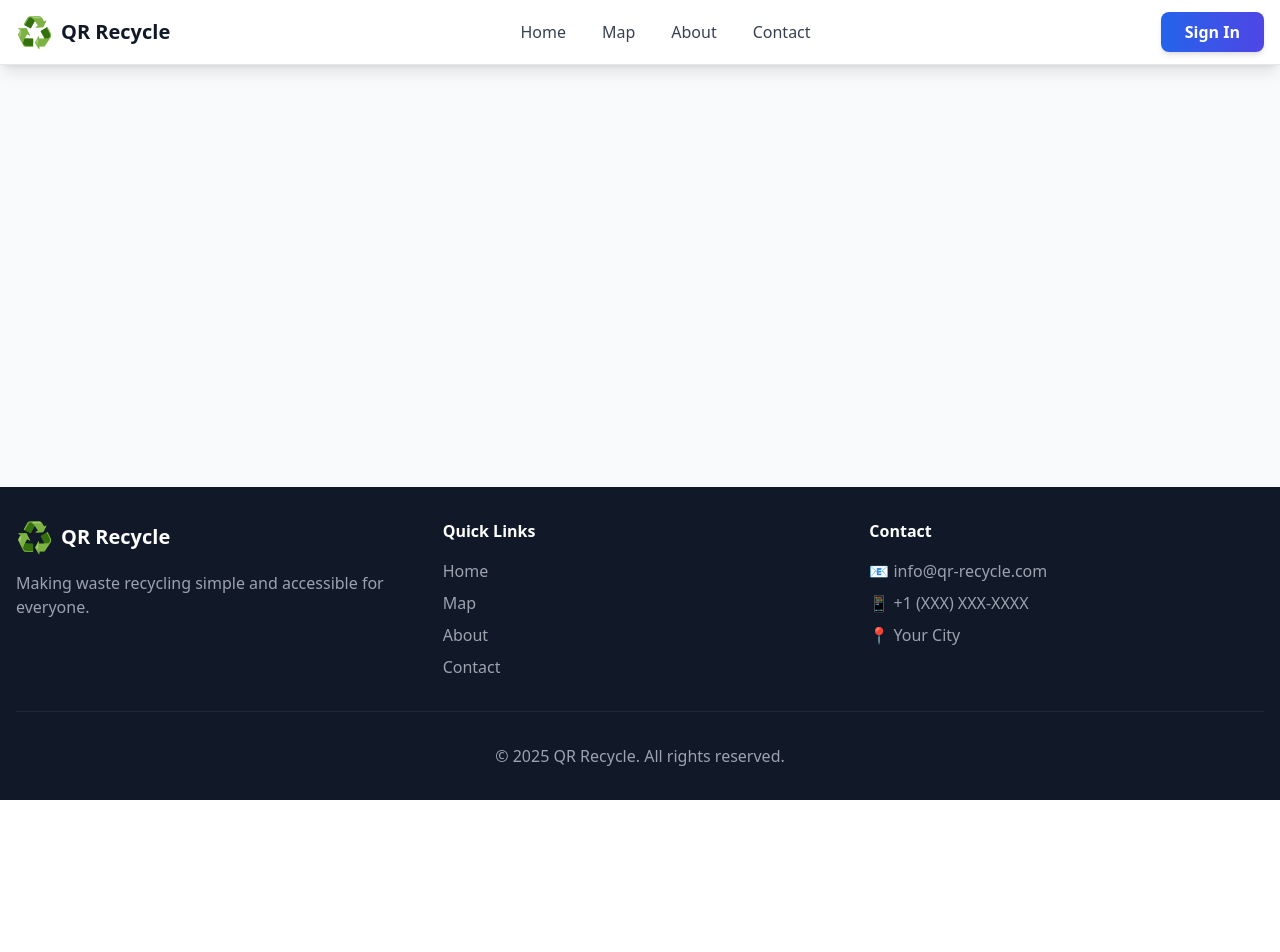
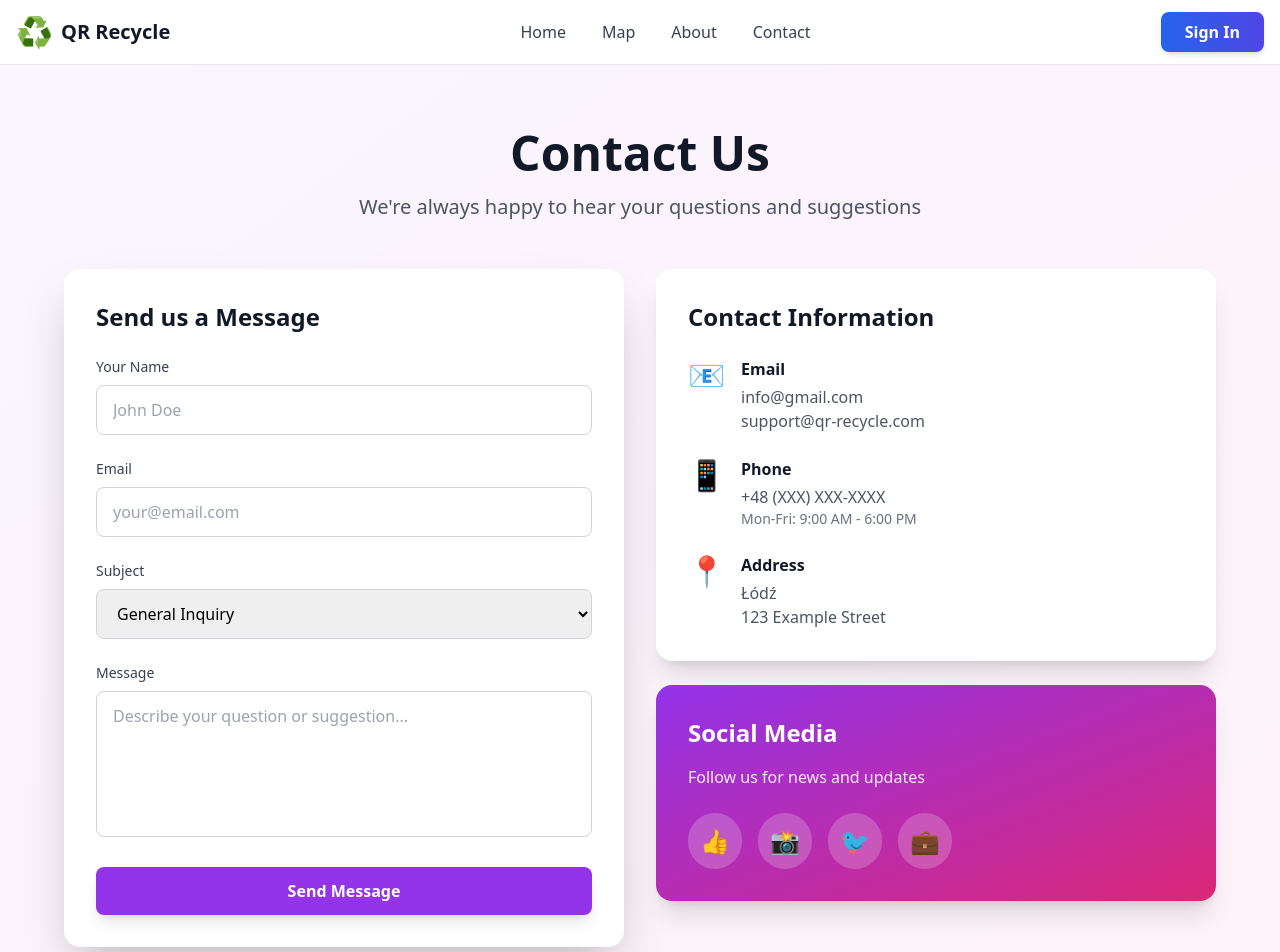
Before and after one commit to Malikethes/eco-point, a Nuxt app: page /contact in a window 1280 px wide. Shown: the top 952 px of the page. Before the commit the page ends 800 px from the top, so only its background shows below. Built offline with nearby package versions, Linux system fonts and the light colour scheme.

Commit message:
feat: add contact page UI

```diff
--- /dev/null
+++ b/pages/contact.vue
@@ -0,0 +1,131 @@
+<template>
+  <div class="min-h-screen bg-gradient-to-br from-purple-50 to-pink-50">
+    <div class="container mx-auto px-4 py-16">
+      <!-- Header -->
+      <div class="text-center mb-12">
+        <h1 class="text-5xl font-bold text-gray-900 mb-4">Contact Us</h1>
+        <p class="text-xl text-gray-600">
+          We're always happy to hear your questions and suggestions
+        </p>
+      </div>
+
+      <div class="grid lg:grid-cols-2 gap-8 max-w-6xl mx-auto">
+        <!-- Contact Form -->
+        <div class="bg-white rounded-2xl shadow-2xl p-8">
+          <h2 class="text-2xl font-bold text-gray-900 mb-6">Send us a Message</h2>
+          <form class="space-y-6">
+            <div>
+              <label class="block text-sm font-medium text-gray-700 mb-2">
+                Your Name
+              </label>
+              <input
+                type="text"
+                placeholder="John Doe"
+                class="w-full px-4 py-3 border border-gray-300 rounded-lg focus:ring-2 focus:ring-purple-500 focus:border-transparent"
+              />
+            </div>
+
+            <div>
+              <label class="block text-sm font-medium text-gray-700 mb-2">
+                Email
+              </label>
+              <input
+                type="email"
+                placeholder="your@email.com"
+                class="w-full px-4 py-3 border border-gray-300 rounded-lg focus:ring-2 focus:ring-purple-500 focus:border-transparent"
+              />
+            </div>
+
+            <div>
+              <label class="block text-sm font-medium text-gray-700 mb-2">
+                Subject
+              </label>
+              <select class="w-full px-4 py-3 border border-gray-300 rounded-lg focus:ring-2 focus:ring-purple-500 focus:border-transparent">
+                <option>General Inquiry</option>
+                <option>Suggestion for Improvement</option>
+                <option>Add Recycling Point</option>
+                <option>Technical Issue</option>
+                <option>Other</option>
+              </select>
+            </div>
+
+            <div>
+              <label class="block text-sm font-medium text-gray-700 mb-2">
+                Message
+              </label>
+              <textarea
+                rows="5"
+                placeholder="Describe your question or suggestion..."
+                class="w-full px-4 py-3 border border-gray-300 rounded-lg focus:ring-2 focus:ring-purple-500 focus:border-transparent resize-none"
+              ></textarea>
+            </div>
+
+            <button
+              type="submit"
+              class="w-full bg-purple-600 hover:bg-purple-700 text-white font-semibold py-3 px-6 rounded-lg shadow-lg transition transform hover:scale-105"
+            >
+              Send Message
+            </button>
+          </form>
+        </div>
+
+        <!-- Contact Info -->
+        <div class="space-y-6">
+          <div class="bg-white rounded-2xl shadow-xl p-8">
+            <h3 class="text-2xl font-bold text-gray-900 mb-6">Contact Information</h3>
+
+            <div class="space-y-6">
+              <div class="flex items-start">
+                <div class="text-3xl mr-4">📧</div>
+                <div>
+                  <h4 class="font-semibold text-gray-900 mb-1">Email</h4>
+                  <p class="text-gray-600">info@gmail.com</p>
+                  <p class="text-gray-600">support@qr-recycle.com</p>
+                </div>
+              </div>
+
+              <div class="flex items-start">
+                <div class="text-3xl mr-4">📱</div>
+                <div>
+                  <h4 class="font-semibold text-gray-900 mb-1">Phone</h4>
+                  <p class="text-gray-600">+48 (XXX) XXX-XXXX</p>
+                  <p class="text-sm text-gray-500">Mon-Fri: 9:00 AM - 6:00 PM</p>
+                </div>
+              </div>
+
+              <div class="flex items-start">
+                <div class="text-3xl mr-4">📍</div>
+                <div>
+                  <h4 class="font-semibold text-gray-900 mb-1">Address</h4>
+                  <p class="text-gray-600">Łódź</p>
+                  <p class="text-gray-600">123 Example Street</p>
+                </div>
+              </div>
+            </div>
+          </div>
+
+          <div class="bg-gradient-to-br from-purple-600 to-pink-600 rounded-2xl shadow-xl p-8 text-white">
+            <h3 class="text-2xl font-bold mb-4">Social Media</h3>
+            <p class="mb-6 opacity-90">
+              Follow us for news and updates
+            </p>
+            <div class="flex gap-4">
+              <a href="#" class="bg-white bg-opacity-20 hover:bg-opacity-30 rounded-full p-3 transition">
+                <span class="text-2xl">👍</span>
+              </a>
+              <a href="#" class="bg-white bg-opacity-20 hover:bg-opacity-30 rounded-full p-3 transition">
+                <span class="text-2xl">📸</span>
+              </a>
+              <a href="#" class="bg-white bg-opacity-20 hover:bg-opacity-30 rounded-full p-3 transition">
+                <span class="text-2xl">🐦</span>
+              </a>
+              <a href="#" class="bg-white bg-opacity-20 hover:bg-opacity-30 rounded-full p-3 transition">
+                <span class="text-2xl">💼</span>
+              </a>
+            </div>
+          </div>
+        </div>
+      </div>
+    </div>
+  </div>
+</template>
```
